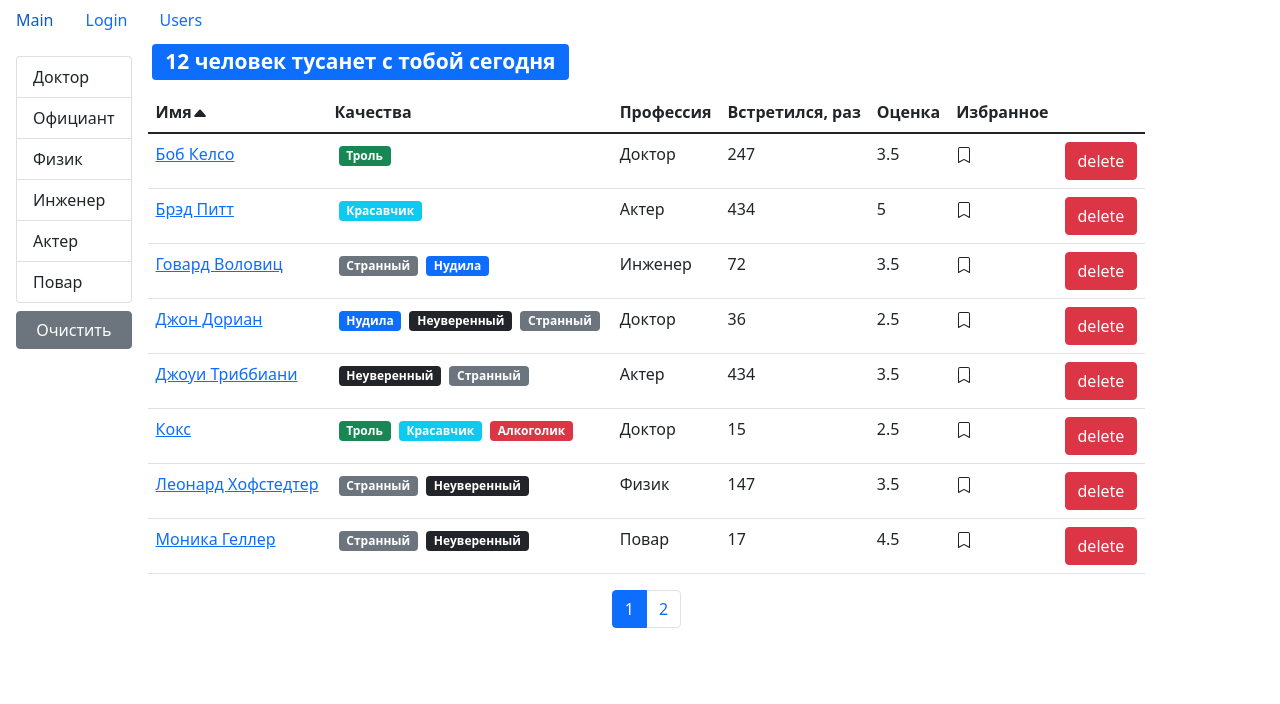
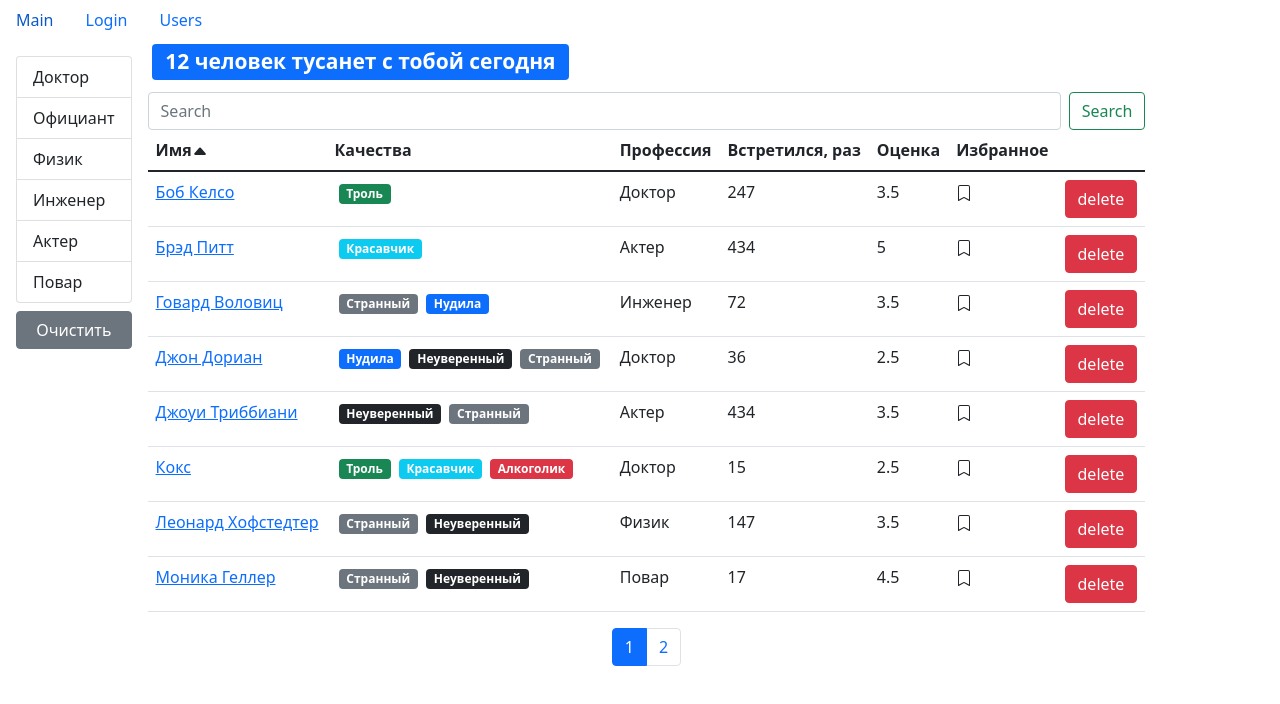
Before and after one commit to Shuroff/fast-company, a React (Create React App) app: page /users in a window 1280 px wide. Shown: the top 704 px of the page. Built offline with nearby package versions, Linux system fonts and the light colour scheme.

Commit message:
form 1 competed

```diff
--- /dev/null
+++ b/src/components/search/search.jsx
@@ -0,0 +1,25 @@
+const Search = ({ value, onChange, selectedProf, onSearch }) => {
+  const changeHandler = ({ target }) => {
+    if (selectedProf) {
+      onSearch()
+    }
+    onChange(target.value)
+  }
+  return (
+    <form className='d-flex'>
+      <input
+        className='form-control me-2'
+        type='search'
+        placeholder='Search'
+        aria-label='Search'
+        value={value}
+        onChange={changeHandler}
+      />
+      <button className='btn btn-outline-success' type='submit'>
+        Search
+      </button>
+    </form>
+  )
+}
+
+export default Search
--- a/src/components/userPage/userPage.jsx
+++ b/src/components/userPage/userPage.jsx
@@ -14,7 +14,7 @@ const UserPage = ({ id }) => {
   const handleClick = () => {
     history.push('/users')
   }
-  console.log(history)
+
   return (
     <>
       {user ? (
--- a/src/components/usersList/usersList.jsx
+++ b/src/components/usersList/usersList.jsx
@@ -5,6 +5,7 @@ import api from '../../api'
 import { paginate } from '../../utils/paginate'
 import GroupList from '../../components/groupList/groupList'
 import UsersTable from '../../components/usersTable/usersTable'
+import Search from '../search/search'
 import _ from 'lodash'
 const UsersList = () => {
   const [users, setUsers] = useState()
@@ -12,6 +13,8 @@ const UsersList = () => {
   const [professions, setProfessions] = useState()
   const [selectedProf, setSelectedProf] = useState()
   const [sortBy, setSortBy] = useState({ path: 'name', order: 'asc' })
+  const [searchString, setSearchString] = useState('')
+  const [flag, setFlag] = useState(false)
   const pageSize = 8
   useEffect(() => {
     api.professions.fetchAll().then((data) => {
@@ -24,10 +27,18 @@ const UsersList = () => {
 
   useEffect(() => {
     setCurrentPage(1)
+    if (flag) {
+      setSearchString('')
+    }
   }, [selectedProf])
+
+  useEffect(() => {
+    setFlag(false)
+  }, [searchString])
 
   const handleProfessionSelect = (item) => {
     setSelectedProf(item)
+    setFlag(true)
   }
   const handlePageChange = (event, pageIndex) => {
     event.preventDefault()
@@ -51,6 +62,12 @@ const UsersList = () => {
   if (!filteredUsers) {
     return 'loading...'
   }
+  const foundedUsers = searchString
+    ? filteredUsers.filter((user) =>
+        user.name.toLowerCase().includes(searchString.toLowerCase()),
+      )
+    : filteredUsers
+
   const handleToggleFill = (id) => {
     setUsers((prevState) => {
       return prevState.map((user) => {
@@ -61,12 +78,14 @@ const UsersList = () => {
       })
     })
   }
-  const count = filteredUsers.length
-  const sortedUsers = _.orderBy(filteredUsers, [sortBy.path], [sortBy.order])
+  const count = foundedUsers.length
+  const sortedUsers = _.orderBy(foundedUsers, [sortBy.path], [sortBy.order])
   const userCrop = paginate(sortedUsers, currentPage, pageSize)
   const clearFilter = () => {
     setSelectedProf(null)
+    setSearchString('')
   }
+  const onSearch = () => setSelectedProf(null)
   return (
     <>
       <div className='d-flex'>
@@ -84,6 +103,12 @@ const UsersList = () => {
         )}
         <div className='d-flex flex-column'>
           <SearchStatus numOfUsers={count} />
+          <Search
+            value={searchString}
+            onChange={setSearchString}
+            onSearch={onSearch}
+            selectedProf={selectedProf}
+          />
           {count > 0 && (
             <UsersTable
               toggleFill={handleToggleFill}
```
